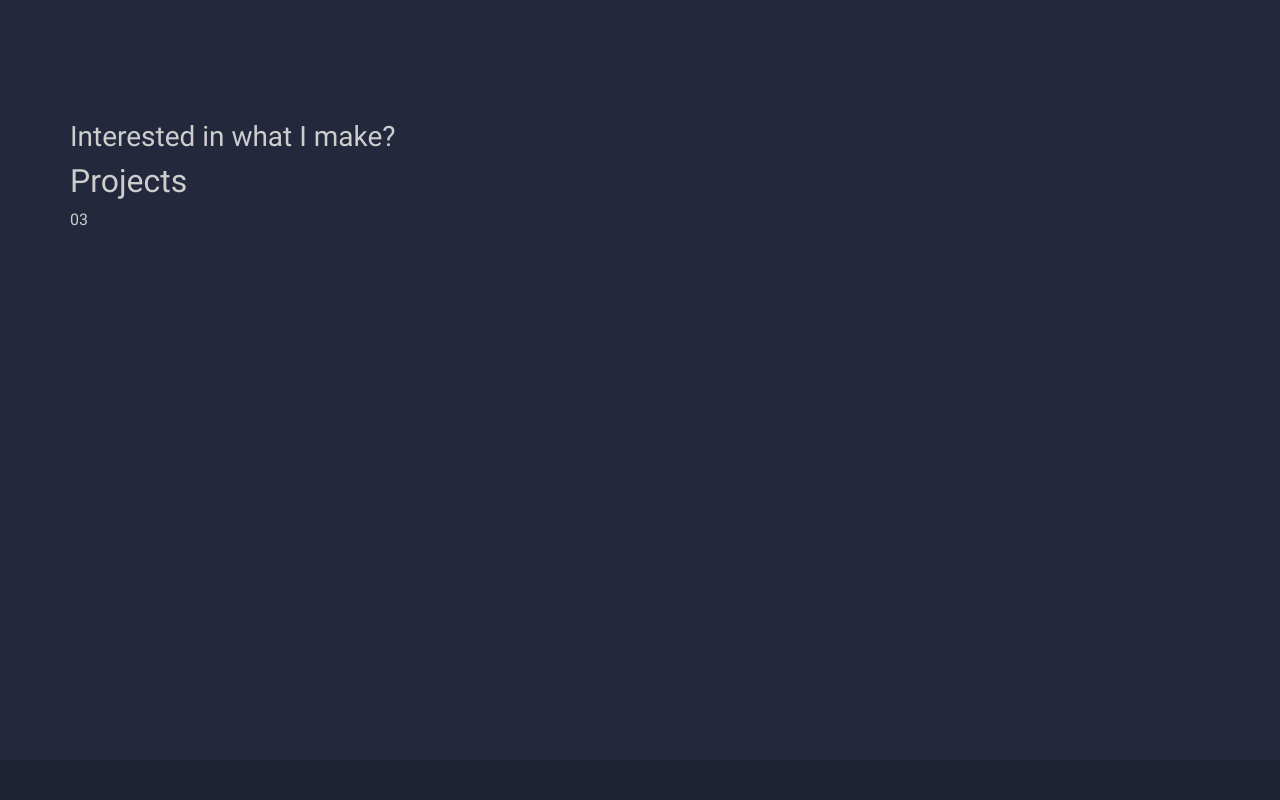
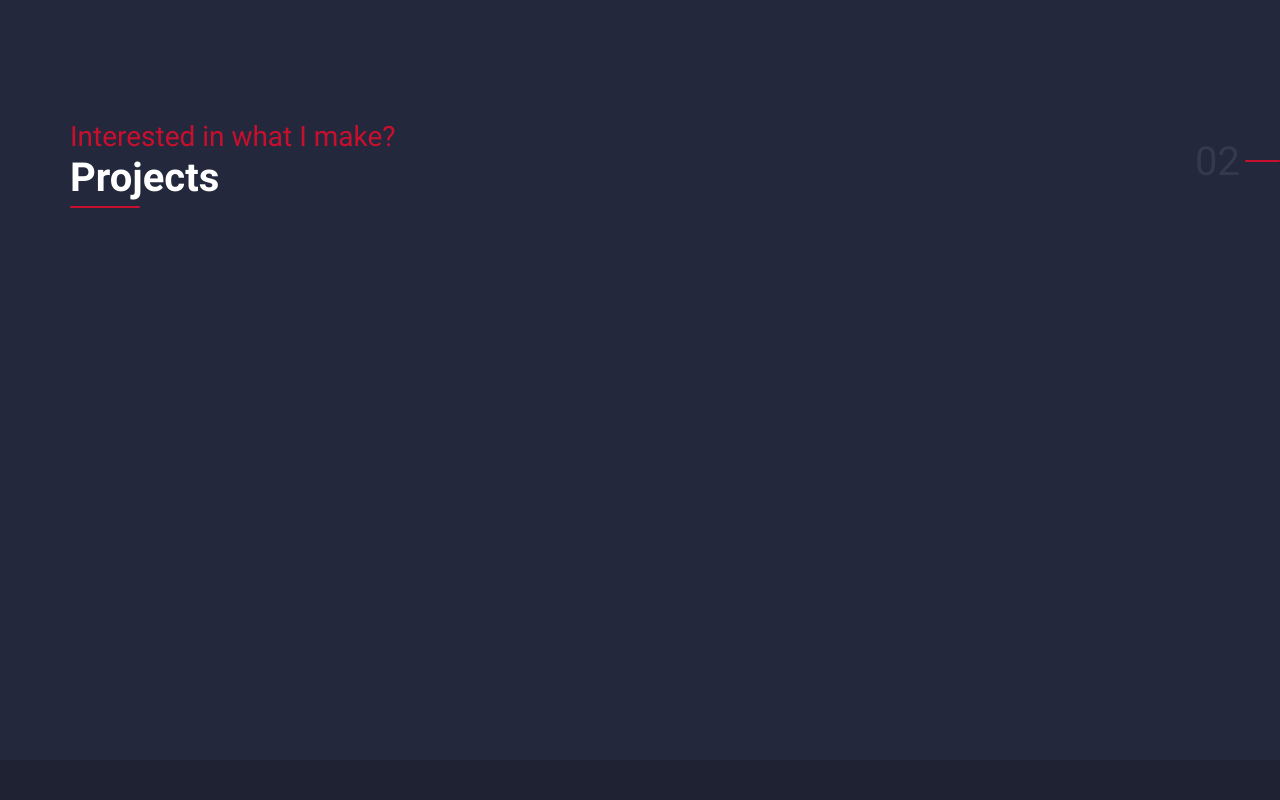
Before and after one commit to jhalff/portfolio, a Next.js app: page / in a window 1280 px wide. Shown: the part 1640-2440 px from the top of the page. Built offline with nearby package versions, Linux system fonts and the light colour scheme.

Commit message:
Reworked old navbar JS to work with React

```diff
--- a/components/navbar.js
+++ b/components/navbar.js
@@ -1,12 +1,84 @@
+import { useState, useEffect } from "react"
+
 export default function Navbar() {
+    const [firstLoad, setFirstLoad] = useState(true)
+
+    let navbar
+    let navbarItems
+    let totalSections
+    let sectionHeight
+
+    let currentSection = 0
+    let scrollActive = false
+
+    useEffect(() => {
+        if (firstLoad) {
+            setFirstLoad(false)
+
+            navbar = document.querySelector(".navbar")
+            navbarItems = document.querySelectorAll(".navbar ul li a")
+            totalSections = document.querySelectorAll("section").length - 1
+            sectionHeight = document.querySelector("section").offsetHeight
+
+            for(let i = 0; i < navbarItems.length; i++) {
+                navbarItems[i].addEventListener("click", () => {
+                    currentSection = i
+                    scrollToSection(i)
+                })
+            }
+
+            window.addEventListener("wheel", (event) => handleWheelScroll(event))
+            window.addEventListener("scrollend", () => scrollActive = false)
+
+            const cachedSection = sessionStorage.getItem("current-section")
+            if (cachedSection !== null) {
+                currentSection = cachedSection
+                scrollToSection(cachedSection)
+            }
+        }
+    }, [])
+
+    const handleWheelScroll = (event) => {
+        if (scrollActive === true) return
+        scrollActive = true
+
+        const prevSection = currentSection
+        const shouldScrollDown = event.deltaY > 0 ? true : false
+
+        if (shouldScrollDown && currentSection < totalSections) currentSection = currentSection + 1
+        else if (!shouldScrollDown && currentSection > 0) currentSection = currentSection - 1
+
+        if (prevSection !== currentSection) scrollToSection(currentSection)
+        else scrollActive = false
+    }
+
+    function scrollToSection(id) {
+        const scrollToY = sectionHeight * id
+        const currentActiveItem = document.querySelector(".navbar ul li a.active-item")
+        const newActiveItem = navbarItems[id]
+
+        currentActiveItem.classList.remove("active-item")
+        newActiveItem.classList.add("active-item")
+
+        if (currentSection === 0) navbar.classList.remove("bg")
+        else navbar.classList.add("bg")
+
+        window.scrollTo({
+            top: scrollToY,
+            behavior: "smooth"
+        })
+
+        sessionStorage.setItem("current-section", id)
+    }
+
     return (
         <>
             <div className="navbar">
                 <ul>
-                    <li><a className="active-item" id="link-0" onClick="scrollToNextSection(event, 0)">Home</a></li>
-                    <li><a id="link-1" onClick="scrollToNextSection(event, 1)">About</a></li>
-                    <li><a id="link-2" onClick="scrollToNextSection(event, 2)">Projects</a></li>
-                    <li><a className="call-to-action" id="link-3" onClick="scrollToNextSection(event, 3)">Contact Me</a></li>
+                    <li><a className="active-item">Home</a></li>
+                    <li><a>About</a></li>
+                    <li><a>Projects</a></li>
+                    <li><a className="call-to-action">Contact Me</a></li>
                 </ul>
             </div>
         </>
--- a/pages/_app.js
+++ b/pages/_app.js
@@ -1,5 +1,5 @@
-import 'bootstrap/dist/css/bootstrap.css'
-import '../styles/style.scss'
+import "bootstrap/dist/css/bootstrap.css"
+import "../styles/style.scss"
 
 export default function App({ Component, pageProps }) {
     return <Component {...pageProps} />
--- a/sections/contact.js
+++ b/sections/contact.js
@@ -6,7 +6,7 @@ export default function Home() {
                     <div className="header">
                         <h3>Let's meet!</h3>
                         <h2>Contact</h2>
-                        <div className="section-id"><span>04</span></div>
+                        <div className="section-id"><span>03</span></div>
                     </div>
                 </div>
             </section>
--- a/sections/projects.js
+++ b/sections/projects.js
@@ -6,7 +6,7 @@ export default function Home() {
                     <div className="header">
                         <h3>Interested in what I make?</h3>
                         <h2>Projects</h2>
-                        <div className="section-id"><span>03</span></div>
+                        <div className="section-id"><span>02</span></div>
                     </div>
                     <div className="center-content">
                         <div className="slider"></div>
--- a/styles/style.scss
+++ b/styles/style.scss
@@ -73,6 +73,67 @@ section {
     }
 }
 
+.header {
+    margin-bottom: 2.5rem;
+
+    h2 {
+        color: $text-header;
+        font-family: roboto-bold;
+        font-size: 40px;
+
+        &::after {
+            content: "";
+            width: 70px;
+            height: 2px;
+            background: $primary;
+            display: block;
+            position: relative;
+            top: 4px;
+            border-radius: 10px;
+        }
+    }
+
+    h3 {
+        color: $primary;
+        margin: 0;
+    }
+
+    .section-id {
+        position: absolute;
+        right: 0;
+        margin-top: -80px;
+
+        span {
+            color: $text-other;
+            font-size: 40px;
+        }
+
+        &::after {
+            content: "";
+            width: 35px;
+            height: 2px;
+            background: $primary;
+            display: block;
+            position: relative;
+            top: -32px;
+            border-radius: 10px;
+            margin-left: 50px;
+        }
+    }
+
+    button {
+        margin-left: 15px;
+
+        &:last-child {
+            margin-left: 0;
+        }
+
+        &.green {
+            background: #30b034;
+        }
+    }
+}
+
 
 
 .home {
```
Also changed, not shown: pages/index.js (+5 -5 lines).
